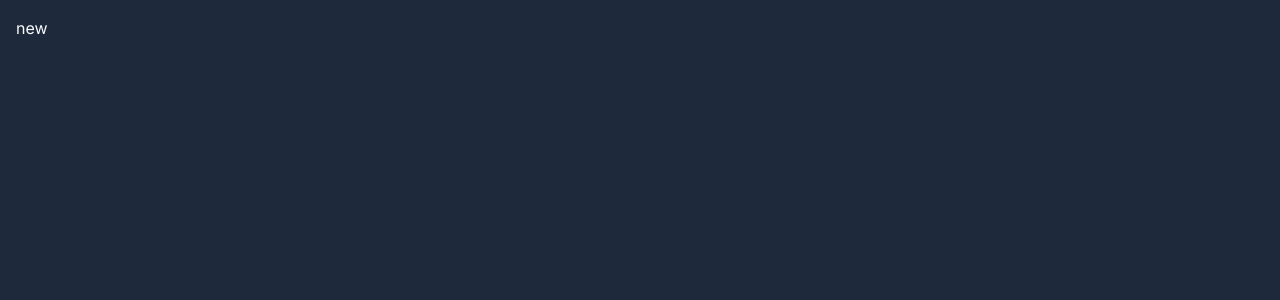
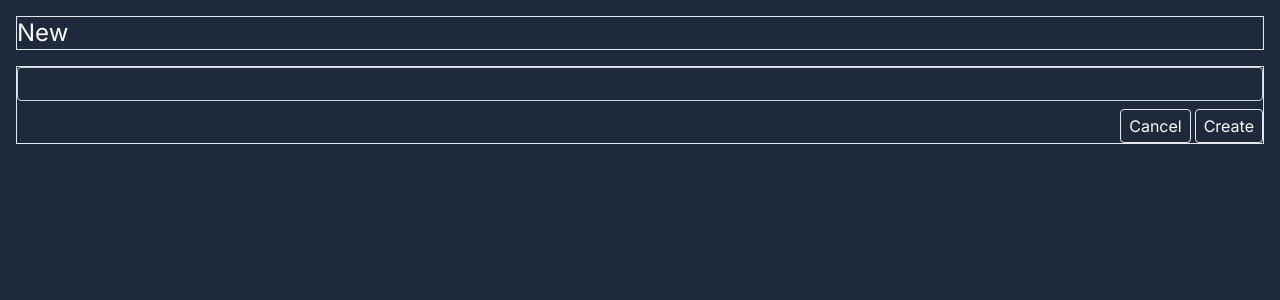
Before and after one commit to MordorKond/nextjs-13-todolist, a Next.js app: page /new in a window 1280 px wide. Shown: the top 300 px of the page. Built offline with nearby package versions, Linux system fonts and the light colour scheme.

Commit message:
completed tutorial

```diff
--- a/next.config.js
+++ b/next.config.js
@@ -1,4 +1,8 @@
 /** @type {import('next').NextConfig} */
-const nextConfig = {}
+const nextConfig = {
+    experimental:{
+        serverActions:true,
+    },
+}
 
 module.exports = nextConfig
--- a/src/app/new/page.tsx
+++ b/src/app/new/page.tsx
@@ -1,3 +1,34 @@
+import { redirect } from "next/navigation";
+import Link from "next/link";
+import { prisma } from "@/db";
+
+const createTodo = async (data:FormData)=>{
+    "use server"
+    const title = data.get('title')?.valueOf()
+    if(typeof title !== 'string' || title.length===0){
+        throw new Error('title is undefined')
+    }
+    await prisma.todo.create({data:{title, complete:false}})
+    redirect('/')
+}
+
 export default function Page(){
-    return <h1>new</h1>
+    return (
+            <>
+                <header className="justify-between flex border items-center mb-4">
+                    <h1 className="text-2xl">New</h1>
+                </header>
+                <form action={createTodo}  className="flex border flex-col gap-2">
+                    <input name="title" type="text" className="border rounded border-slate-300 bg-transparent px-2 py-1 outline-none focus-within:border-slate-100" />
+                    <div className="flex gap-1 justify-end">
+                        <Link className="border rounded px-2 py-1 hover:bg-slate-700 focus-within:bg-slate-700" href={'..'}>
+                            Cancel
+                        </Link>
+                        <button type="submit" className="border rounded px-2 py-1 hover:bg-slate-700 focus-within:bg-slate-700" >
+                            Create
+                        </button>
+                    </div>
+                </form>
+            </>
+           )
 }
--- a/src/app/page.tsx
+++ b/src/app/page.tsx
@@ -1,11 +1,15 @@
+import TodoItem from "@/components/TodoItem.component"
 import { prisma } from "@/db"
 import Link from "next/link"
 
 const getTodos = () => prisma.todo.findMany()
 
+const updateTodo = async (id:string, complete:boolean) => {
+   "use server"
+   await prisma.todo.update({where:{id},data:{complete}})
+}
 export default async function Home() {
   const todos = await getTodos()
-  // await prisma.todo.create({data:{title:'todoggo',complete:false}})
 
   return (
    <>
@@ -17,21 +21,10 @@ export default async function Home() {
        </header>
        <ul className="p-4">
          {todos.map(todo=>{
-                     return <TodoItem key={todo.id} {...todo} />
+                 return <TodoItem key={todo.id} {...todo} updateTodo={updateTodo} />
                  })}
        </ul>
 
    </>
   )
 }
-
-const TodoItem = ({id, title, complete}:{id:string, title:string, complete:boolean}) => {
-    return (
-           <>
-               <li className="flex gap-1 ">
-                 <input type="checkbox" id={id} className="cursor-pointer peer" />
-                 <label htmlFor={id} className="peer-checked:line-through cursor-pointer peer-checked:text-slate-500">{title}</label>
-               </li>
-           </>
-           )
-}
--- /dev/null
+++ b/src/components/TodoItem.component.tsx
@@ -0,0 +1,19 @@
+
+"use client"
+const TodoItem = ({id, title, complete, updateTodo}:{id:string, title:string, complete:boolean, updateTodo:(id:string, complete:boolean)=>void}) => {
+    return (
+           <>
+               <li className="flex gap-1 ">
+                 <input
+                     type="checkbox"
+                     id={id}
+                     className="cursor-pointer peer"
+                     defaultChecked = {complete}
+                     onChange={e=>updateTodo(id, e.target.checked)}
+                 />
+                 <label htmlFor={id} className="peer-checked:line-through cursor-pointer peer-checked:text-slate-500">{title}</label>
+               </li>
+           </>
+           )
+}
+export default TodoItem
```
